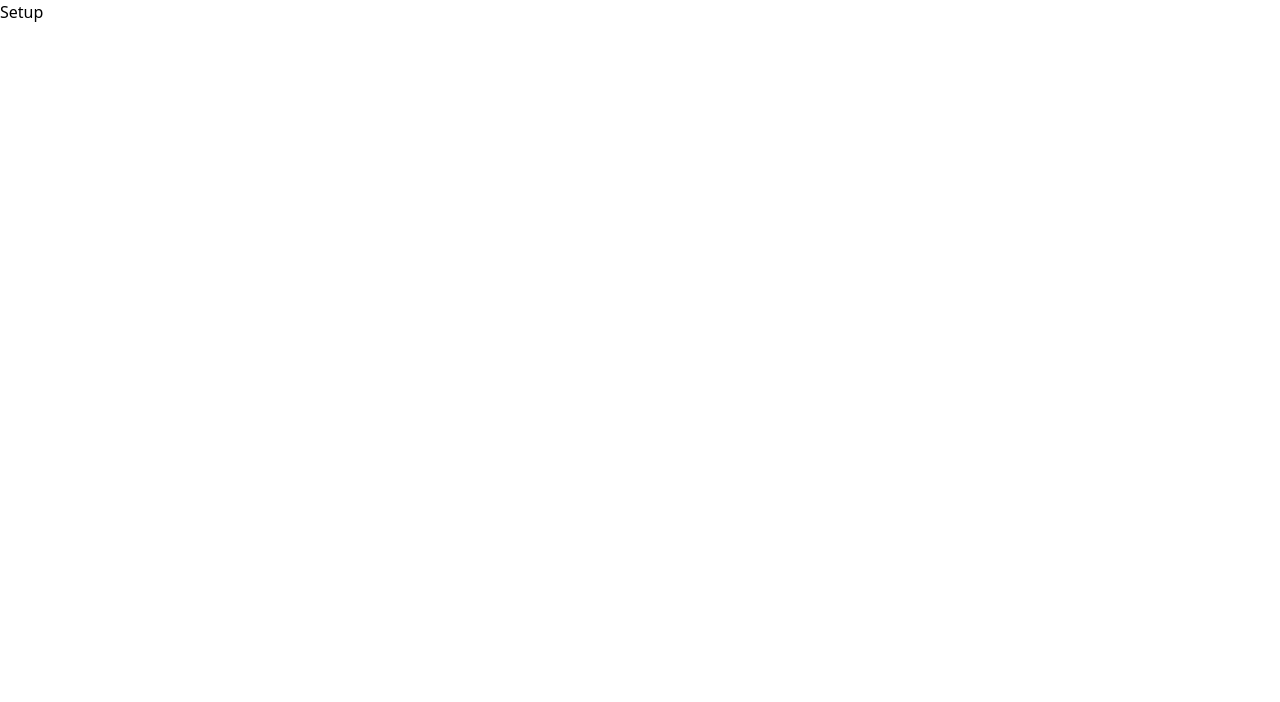
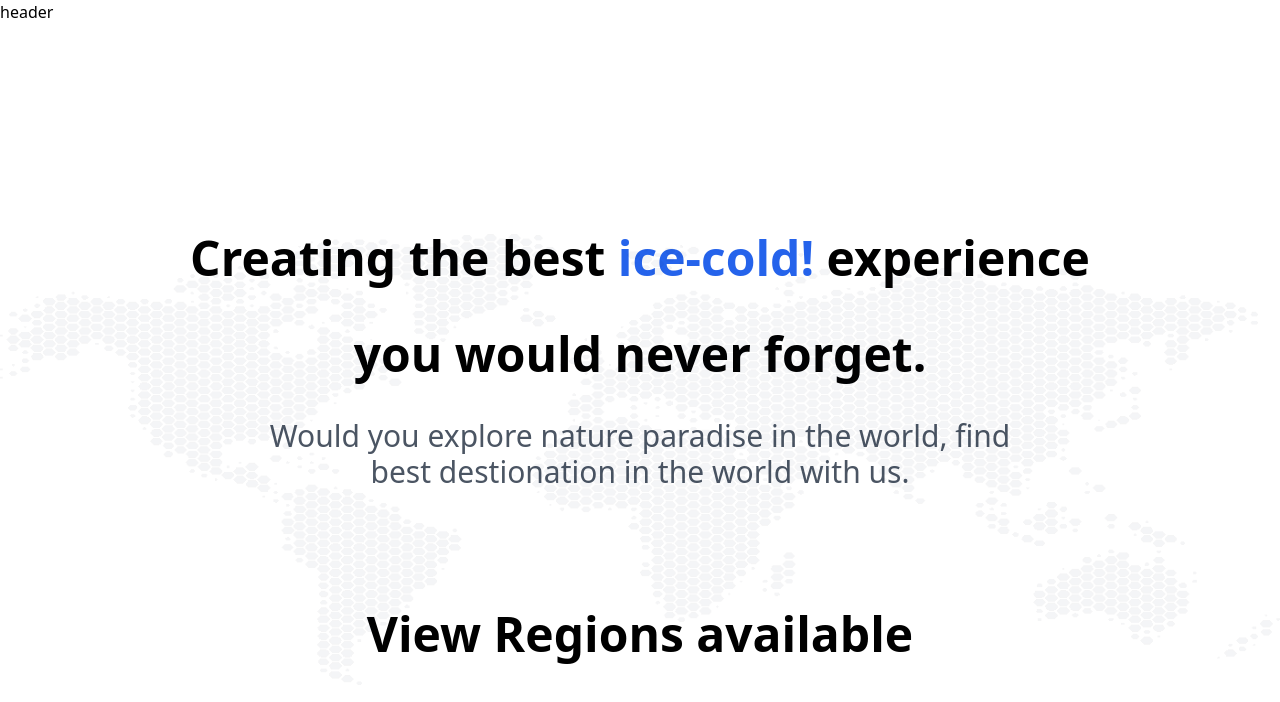
Before and after one commit to delinuxist/arctic-travels, a React (Create React App) app: page / in a window 1280 px wide. Shown: the top 702 px of the page. Built offline with nearby package versions, Linux system fonts and the light colour scheme.

Commit message:
added header,places and components

```diff
--- a/src/App.js
+++ b/src/App.js
@@ -1,5 +1,17 @@
+import Header from "./components/layout/Header";
+import Map from "./components/Map";
+import Places from "./components/Places";
+import Regions from "./components/Regions";
+
 function App() {
-  return <div>Setup</div>;
+  return (
+    <>
+      <Header />
+      <Map />
+      <Regions />
+      <Places />
+    </>
+  );
 }
 
 export default App;
```
